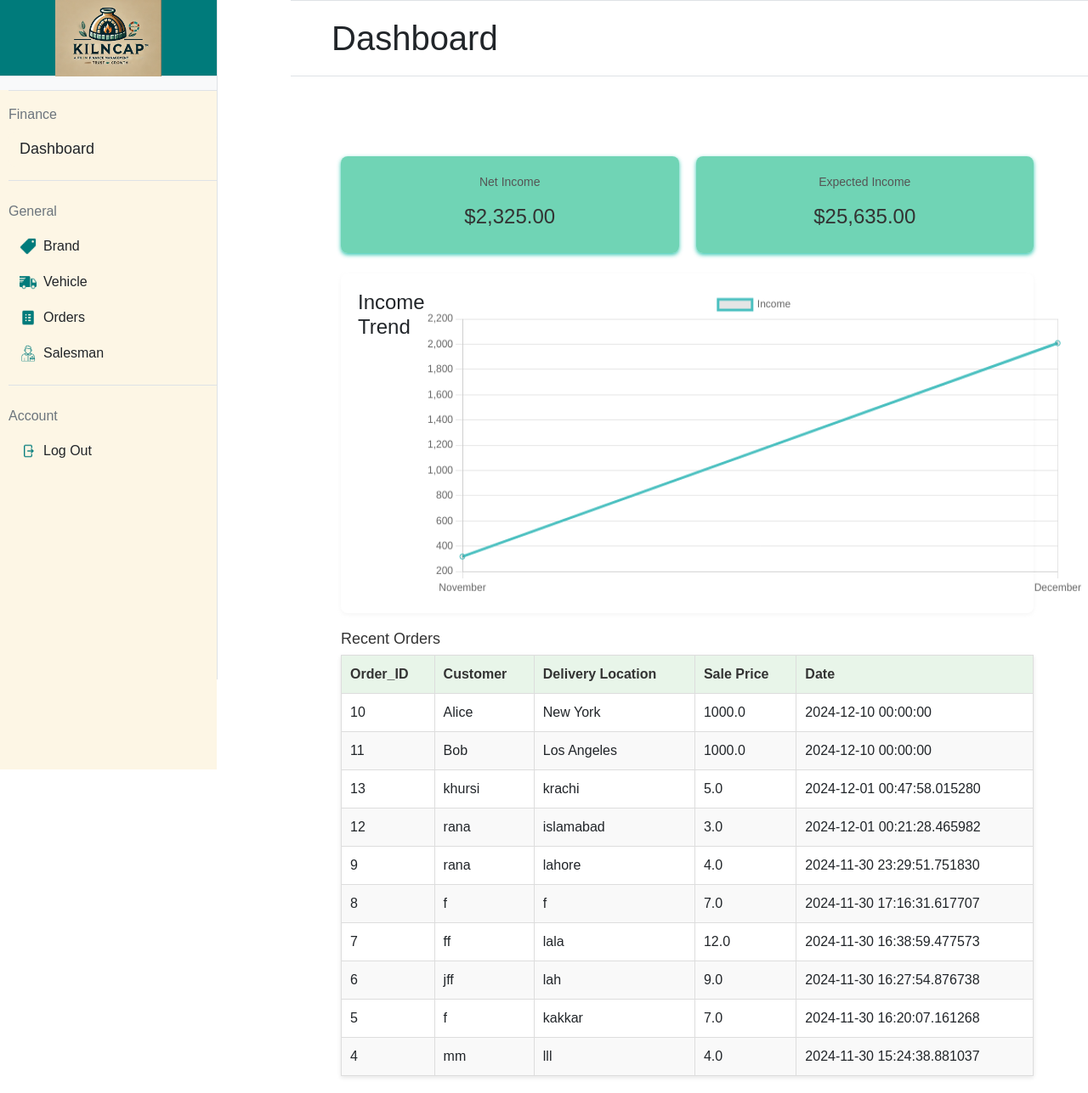
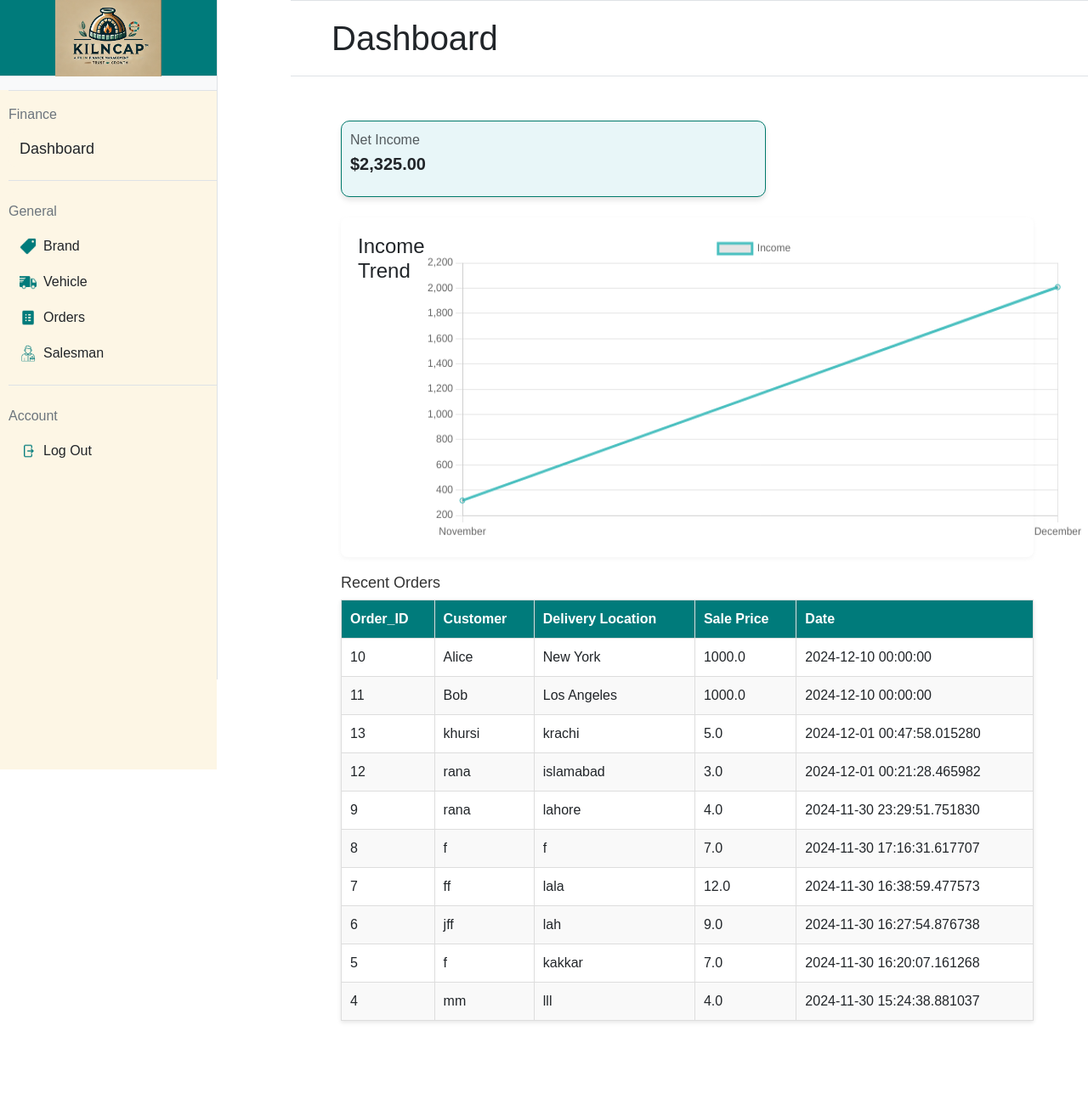
Before and after one commit to jazilarfin/SDA-Project-Final, a Flask app: page /dashboard in a window 1280 px wide. Shown: the whole page at 85% size. After the commit the page ends 1204 px from the top, so only its background shows below. Run offline with Flask 3, Linux system fonts and the light colour scheme; a user stored in the database is signed in.

Commit message:
minor changes

```diff
--- a/static/dashboard.css
+++ b/static/dashboard.css
@@ -41,6 +41,7 @@ body {
   border-radius: 8px;
   text-align: center;
   box-shadow: 0 2px 5px rgba(2, 186, 159, 0.811);
+
 }
 
 .stat-box p {
@@ -93,12 +94,34 @@ canvas {
   padding: 10px;
   text-align: left;
   border: 1px solid #ddd;
+
 }
 
 .recent-orders table th {
-  color: #333;
+  color: white;
+
 }
 
 .recent-orders table tbody tr:nth-child(even) {
   background: #f9f9f9;
 }
+
+
+.container {
+  margin-top: -20px; /* Moves the elements upward */
+}
+
+.custom-card {
+  width: 500px; /* Increased width */
+  height: 90px; /* Reduced height */
+  background-color: #e8f6f8;
+  border: 1px solid #00796b;
+  border-radius: 10px;
+  box-shadow: 0 4px 6px rgba(0, 0, 0, 0.1);
+  display: flex; /* Ensures content aligns properly */
+  align-items: left; /* Centers content vertically */
+}
+
+.card-body {
+  padding: 10px; /* Adjusted padding for smaller height */
+}
--- a/templates/dashboard.html
+++ b/templates/dashboard.html
@@ -14,15 +14,21 @@ Dashboard
   <div class="header">
     <h1></h1>
   </div>
-  <div class="stats">
-    <div class="stat-box">
+  <div class="stats" style="margin-top: -30px;">
+    <!-- <div class="stat-box">
       <p>Net Income</p>
       <h2>${{ "{:,.2f}".format(net_income) }}</h2>
-    </div>
-    <div class="stat-box">
+    </div> -->
+    <!-- <div class="stat-box">
       <p>Expected Income</p>
       <h2>$25,635.00</h2>
-    </div>
+    </div> -->
+    <div class="card custom-card">
+        <div class="card-body" style="width: 500px; height: 90px; ">
+            <p class="text-muted mb-1">Net Income</p>
+            <h5 class="fw-bold">${{ "{:,.2f}".format(net_income) }}</h5>
+        </div>
+    </div>
   </div>
   <div class="container mt-4">
     <h4>Income Trend</h4>
@@ -49,11 +55,11 @@ Dashboard
         }
     });
 </script>
-<div class="recent-orders">
+<div class="recent-orders" >
     <h2>Recent Orders</h2>
     <table>
-        <thead>
-            <tr>
+        <thead >
+            <tr style="background-color: #007B7B; color: white;">
                 <th>Order_ID</th>
                 <th>Customer</th>
                 <th>Delivery Location</th>
```
Also changed, not shown: instance/database.db.
